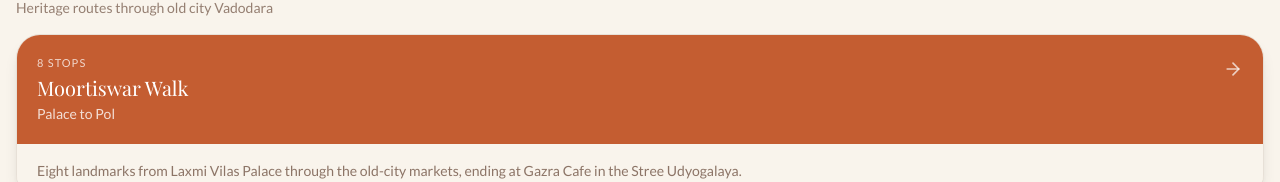
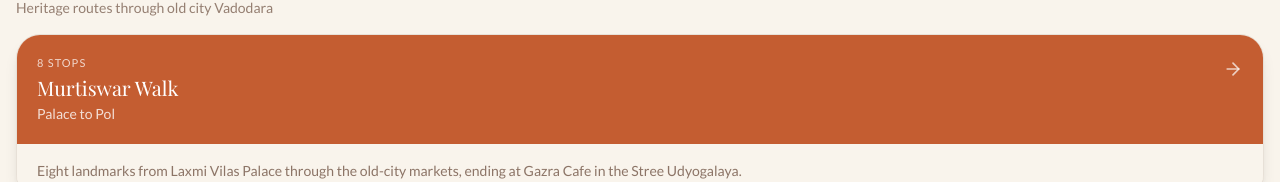
Before and after one commit to tanay-patel-15/aditi-thesis, a React (Vite) app: page /walk-now in a window 1280 px wide. Shown: the part 154-336 px from the top of the page. Built offline with nearby package versions, Linux system fonts and the light colour scheme; the HTML template or start-up script is replaced by a standard one.

Commit message:
fix: correct spelling of Murtiswar walk name
Co-authored-by: Cursor <cursoragent@cursor.com>

```diff
--- a/src/data/walkRoutes.ts
+++ b/src/data/walkRoutes.ts
@@ -22,7 +22,7 @@ export interface WalkRoute {
 export const walkRoutes: WalkRoute[] = [
   {
     id: "moortiswar",
-    name: "Moortiswar Walk",
+    name: "Murtiswar Walk",
     subtitle: "Palace to Pol",
     description:
       "Eight landmarks from Laxmi Vilas Palace through the old-city markets, ending at Gazra Cafe in the Stree Udyogalaya.",
```
